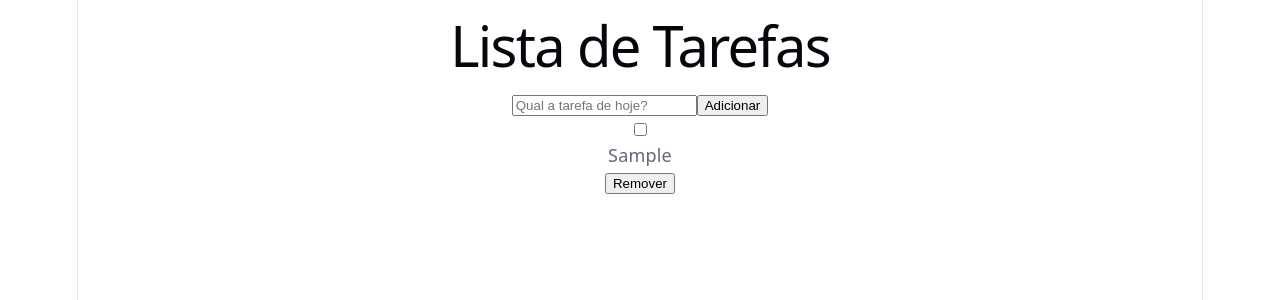
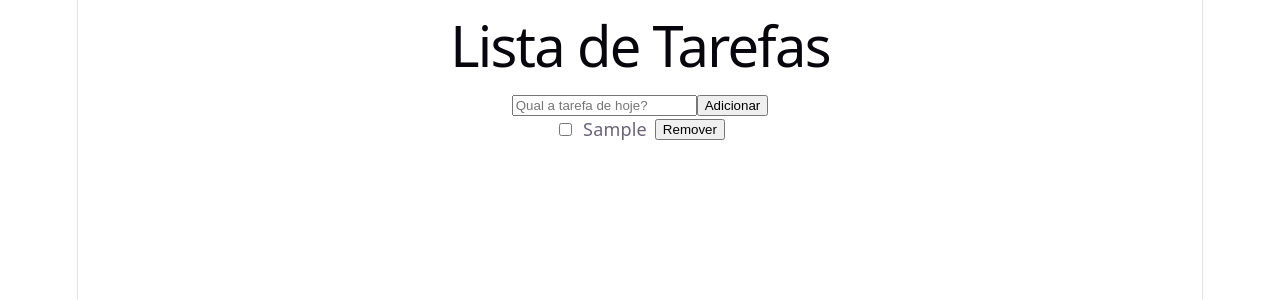
Before and after one commit to Kalliam-Ki/Projetos, a React (Vite) app in the folder ToDoList/: page / in a window 1280 px wide. Both pictures are taken after typing "Sample" into the empty fields and a click on the button "Adicionar". Shown: the top 300 px of the page. Built offline with nearby package versions, Linux system fonts and the light colour scheme.

Commit message:
formatação lista

```diff
--- a/ToDoList/package.json
+++ b/ToDoList/package.json
@@ -25,6 +25,6 @@
     "eslint-plugin-react-hooks": "^7.0.1",
     "eslint-plugin-react-refresh": "^0.5.2",
     "globals": "^17.4.0",
-    "vite": "^8.0.0"
+    "vite": "^8.0.3"
   }
 }
--- a/ToDoList/src/App.jsx
+++ b/ToDoList/src/App.jsx
@@ -4,8 +4,13 @@ import { TodoWrapper } from './components/TodoWrapper';
 function App() {
 
   return (
-    <div className='app'>
+    <div>
+      <h1>Lista de Tarefas</h1>
+
+      <div className='app'>
       <TodoWrapper />
+      </div>
+
     </div>
 
   );
--- a/ToDoList/src/components/Todo.jsx
+++ b/ToDoList/src/components/Todo.jsx
@@ -1,17 +1,17 @@
 import React from 'react';
 import { Button } from './Button';
 
-export const Todo = ({ todo, toggleComplete, removeTodo }) => {
+export const Todo = ({ todo, marcarConcluida, removeTodo }) => {
     return (
         <div className='Todo'>
-            <div>
+            <div style = {{display:"flex", alignItems:"center", justifyContent:"center", gap:"8px"}}>
                 <input
                     type="checkbox"
                     checked={todo.concluida}
-                    onChange={() => toggleComplete(todo.id)}
+                    onChange={() => marcarConcluida(todo.id)}
                 />
                 <div>
-                    <p onClick={() => toggleComplete(todo.id)}
+                    <p onClick={() => marcarConcluida(todo.id)}
                     style={{
                         textDecoration: todo.concluida ? 'line-through' : 'none',
                         cursor: 'pointer'
@@ -20,11 +20,14 @@ export const Todo = ({ todo, toggleComplete, removeTodo }) => {
                     {todo.texto}
                     </p>
                 </div>
+
+                <Button onClick={() => removeTodo(todo.id)}>
+                    Remover
+                </Button>
+
             </div>
 
-            <Button onClick={() => removeTodo(todo.id)}>
-                Remover
-            </Button>
+
 
         </div>
     );
--- a/ToDoList/src/components/TodoWrapper.jsx
+++ b/ToDoList/src/components/TodoWrapper.jsx
@@ -14,6 +14,7 @@ export const TodoWrapper = () => {
                 concluida: false //Para marcar e mostrar se foi finalizado
             };
             setTodos([...todos, novaTarefa]);
+            //console.log(novaTarefa.id);
     };
 
     const removeTodo = (id) => {
@@ -24,7 +25,7 @@ export const TodoWrapper = () => {
 
     };
 
-    const toggleComplete = (id) => {
+    const marcarConcluida = (id) => {
 
         setTodos(todos.map(todo => todo.id === id ?
             {...todo, concluida: !todo.concluida}
@@ -37,18 +38,16 @@ export const TodoWrapper = () => {
     return (
         <div className='TodoWrapper'>
 
-            <h1>Lista de Tarefas</h1>
+                <TodoForm addTodo={addTodo} />
 
-            <TodoForm addTodo={addTodo} />
+                {todos.map((todo, id) => (
 
-            {todos.map((todo, index) => (
-
-                <Todo
-                    todo={todo}
-                    key={index}
-                    toggleComplete={toggleComplete}
-                    removeTodo={removeTodo} />
-            ))}
+                    <Todo
+                        todo={todo}
+                        key={id}
+                        marcarConcluida={marcarConcluida}
+                        removeTodo={removeTodo} />
+                ))}
 
         </div>
     );
--- /dev/null
+++ b/package.json
@@ -0,0 +1,5 @@
+{
+  "dependencies": {
+    "vite": "^8.0.3"
+  }
+}
```
Also changed, not shown: 2 other files (tests, documents, lock files or other folders).
